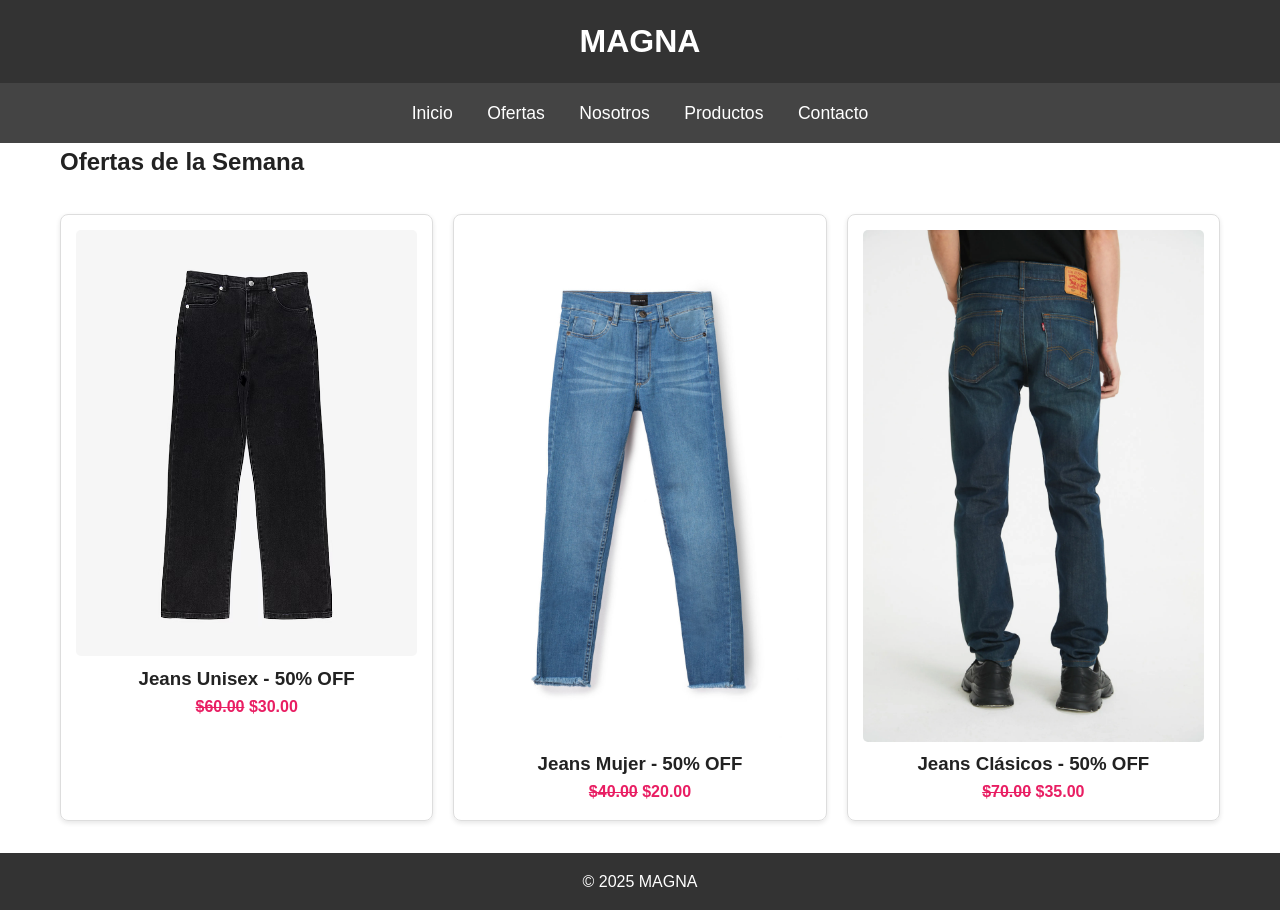
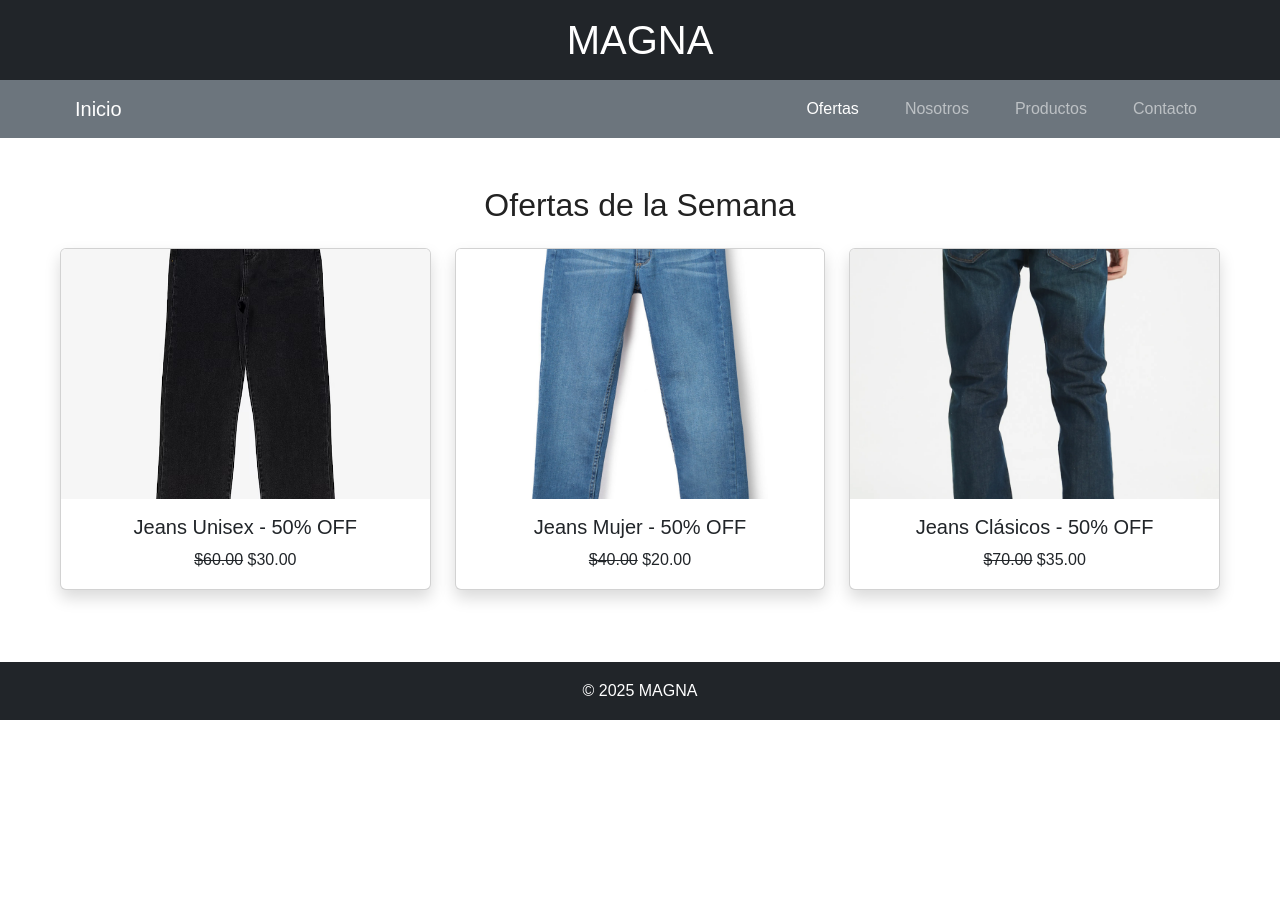
Before and after one commit to agusdelpino98/tienda-magna, a plain HTML site: page pages/ofertas.html in a window 1280 px wide. After the commit the page ends 800 px from the top, so only its background shows below. Drawn offline with nearby package versions, Linux system fonts and the light colour scheme.

Commit message:
Update ofertas.html

```diff
--- a/pages/ofertas.html
+++ b/pages/ofertas.html
@@ -4,44 +4,84 @@
   <meta charset="UTF-8">
   <meta name="viewport" content="width=device-width, initial-scale=1.0">
   <title>MAGNA - Ofertas</title>
+  <link rel="stylesheet" href="https://cdn.jsdelivr.net/npm/bootstrap@5.3.0/dist/css/bootstrap.min.css">
   <link rel="stylesheet" href="../css/styles.css">
+  <style>
+    .producto-card {
+      transition: transform 0.3s ease;
+    }
+
+    .producto-card:hover {
+      transform: scale(1.05);
+    }
+
+    .producto-card img {
+      max-height: 250px;
+      object-fit: cover;
+    }
+  </style>
 </head>
 <body>
-  <header>
-    <h1>MAGNA</h1>
+  <header class="bg-dark text-white text-center py-3">
+    <h1 class="mb-0">MAGNA</h1>
   </header>
 
-  <nav>
-    <a href="../index.html">Inicio</a>
-    <a href="ofertas.html">Ofertas</a>
-    <a href="nosotros.html">Nosotros</a>
-    <a href="productos.html">Productos</a>
-    <a href="contacto.html">Contacto</a>
+  <nav class="navbar navbar-expand-lg navbar-dark bg-secondary">
+    <div class="container">
+      <a class="navbar-brand" href="../index.html">Inicio</a>
+      <button class="navbar-toggler" type="button" data-bs-toggle="collapse" data-bs-target="#navbarNav"
+        aria-controls="navbarNav" aria-expanded="false" aria-label="Toggle navigation">
+        <span class="navbar-toggler-icon"></span>
+      </button>
+
+      <div class="collapse navbar-collapse" id="navbarNav">
+        <ul class="navbar-nav ms-auto">
+          <li class="nav-item"><a class="nav-link active" href="ofertas.html">Ofertas</a></li>
+          <li class="nav-item"><a class="nav-link" href="nosotros.html">Nosotros</a></li>
+          <li class="nav-item"><a class="nav-link" href="productos.html">Productos</a></li>
+          <li class="nav-item"><a class="nav-link" href="contacto.html">Contacto</a></li>
+        </ul>
+      </div>
+    </div>
   </nav>
 
-  <section class="container text-center">
-    <h2>Ofertas de la Semana</h2>
-    <div class="productos">
-      <div class="producto">
-        <img src="../assets/imagenes/jeansunisex.jpg" alt="Jeans">
-        <h3>Jeans Unisex - 50% OFF</h3>
-        <p class="precio"><del>$60.00</del> $30.00</p>
+  <main class="container my-5">
+    <h2 class="text-center mb-4">Ofertas de la Semana</h2>
+    <div class="row">
+      <div class="col-md-4 mb-4">
+        <div class="card producto-card h-100 shadow">
+          <img src="../assets/imagenes/jeansunisex.jpg" class="card-img-top" alt="Jeans Unisex">
+          <div class="card-body text-center">
+            <h5 class="card-title">Jeans Unisex - 50% OFF</h5>
+            <p class="card-text"><del>$60.00</del> $30.00</p>
+          </div>
+        </div>
       </div>
-      <div class="producto">
-        <img src="../assets/imagenes/jeansmujer.jpg" alt="Jeans Mujer">
-        <h3>Jeans Mujer - 50% OFF</h3>
-        <p class="precio"><del>$40.00</del> $20.00</p>
+      <div class="col-md-4 mb-4">
+        <div class="card producto-card h-100 shadow">
+          <img src="../assets/imagenes/jeansmujer.jpg" class="card-img-top" alt="Jeans Mujer">
+          <div class="card-body text-center">
+            <h5 class="card-title">Jeans Mujer - 50% OFF</h5>
+            <p class="card-text"><del>$40.00</del> $20.00</p>
+          </div>
+        </div>
       </div>
-      <div class="producto">
-        <img src="../assets/imagenes/jeans.jpg" alt="Jeans Clásicos">
-        <h3>Jeans Clásicos - 50% OFF</h3>
-        <p class="precio"><del>$70.00</del> $35.00</p>
+      <div class="col-md-4 mb-4">
+        <div class="card producto-card h-100 shadow">
+          <img src="../assets/imagenes/jeans.jpg" class="card-img-top" alt="Jeans Clásicos">
+          <div class="card-body text-center">
+            <h5 class="card-title">Jeans Clásicos - 50% OFF</h5>
+            <p class="card-text"><del>$70.00</del> $35.00</p>
+          </div>
+        </div>
       </div>
     </div>
-  </section>
+  </main>
 
-  <footer>
-    <p>&copy; 2025 MAGNA</p>
+  <footer class="bg-dark text-white text-center py-3">
+    <p class="mb-0">&copy; 2025 MAGNA</p>
   </footer>
+
+  <script src="https://cdn.jsdelivr.net/npm/bootstrap@5.3.0/dist/js/bootstrap.bundle.min.js"></script>
 </body>
 </html>
```
